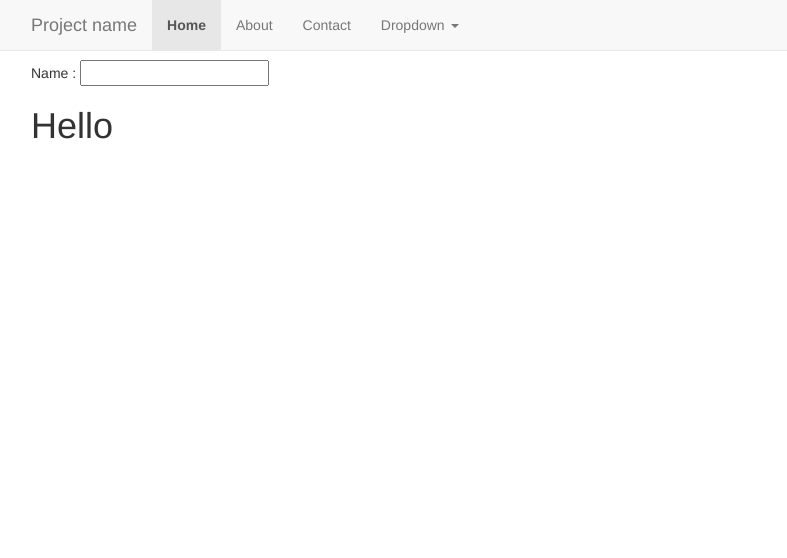
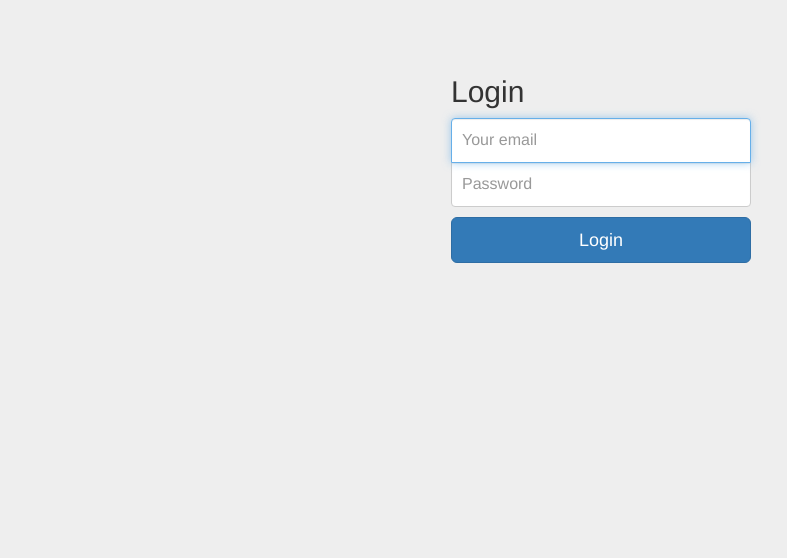
Before and after one commit to allstarsmen/kanban, a CodeIgniter app: page /database/ in a window 1280 px wide. Shown: the top 558 px of the page, without its empty margins (39-826 px from the left). Run offline with CodeIgniter, Linux system fonts and the light colour scheme.

Commit message:
Create Login page, html only

```diff
--- a/css/app.css
+++ b/css/app.css
@@ -33,3 +33,46 @@ body {
   padding-right: 15px;
   padding-left: 15px;
 }
+
+/*SignIn page*/
+.signinPage {
+  padding-top: 40px;
+  padding-bottom: 40px;
+  background-color: #eee;
+}
+
+.form-signin {
+  max-width: 330px;
+  padding: 15px;
+  margin: 0 auto;
+}
+.form-signin .form-signin-heading,
+.form-signin .checkbox {
+  margin-bottom: 10px;
+}
+.form-signin .checkbox {
+  font-weight: normal;
+}
+.form-signin .form-control {
+  position: relative;
+  height: auto;
+  -webkit-box-sizing: border-box;
+     -moz-box-sizing: border-box;
+          box-sizing: border-box;
+  padding: 10px;
+  font-size: 16px;
+}
+.form-signin .form-control:focus {
+  z-index: 2;
+}
+.form-signin input[type="email"] {
+  margin-bottom: -1px;
+  border-bottom-right-radius: 0;
+  border-bottom-left-radius: 0;
+}
+.form-signin input[type="password"] {
+  margin-bottom: 10px;
+  border-top-left-radius: 0;
+  border-top-right-radius: 0;
+}
+/*SignIn page - End*/
--- a/index.html
+++ b/index.html
@@ -5,7 +5,6 @@
     <meta http-equiv="X-UA-comparible" content="IE=edge">
     <meta name="viewport" content="width=device-width, initial-scale=1">
     <title>Vnasoft - Kanban</title>
-    <style>.active { color: red; font-weight: bold; }</style>
     <!-- Add Css files here -->
     <!-- Bootstrap -->
     <link rel="stylesheet" href="lib/bootstrap/dist/css/bootstrap.min.css" media="screen" title="no title">
@@ -21,6 +20,7 @@
     <!-- App JS -->
     <script src="js/app.js"></script>
     <script src="js/config-route.js"></script>
+    <script src="js/controllers.js"></script>
   </head>
   <body ng-app="kanban">
     <ui-view></ui-view>
--- a/js/config-route.js
+++ b/js/config-route.js
@@ -1,7 +1,19 @@
 app.config(function ($stateProvider, $urlRouterProvider) {
-  $urlRouterProvider.otherwise("page/main");
+  $urlRouterProvider.otherwise("access/signin");
 
   $stateProvider
+  // outside pages
+  .state('access', {
+    abstract: true,
+    url: '/access',
+    templateUrl: 'view/access.template.html'
+  })
+  .state('access.signin', {
+    url: '/signin',
+    templateUrl: 'view/access.signin.html',
+    controller: 'SignInController'
+  })
+  // inside pages
   .state('page', {
     abstract: true,
     url: '/page',
--- /dev/null
+++ b/js/controllers.js
@@ -0,0 +1,6 @@
+app.controller("SignInController", function () {
+  var _body = $('body');
+  if (!_body.hasClass('signinPage')) {
+  	_body.addClass('signinPage');
+  }
+});
--- a/js/controllers/main.js
+++ /dev/null
@@ -1,3 +0,0 @@
-app.controller("mainCtrl", function () {
-  console.log("i'm in mainCtrl");
-});
--- /dev/null
+++ b/view/access.signin.html
@@ -0,0 +1,6 @@
+<div class="form-signin">
+	<h2 class="form-signin-heading">Login</h2>
+	<input type="email" name="email" id="email" placeholder="Your email" required autofocus class="form-control">
+	<input type="password" name="password" id="password" placeholder="Password" required class="form-control">
+	<a ui-sref="page.main" class="btn btn-lg btn-block btn-primary">Login</a>
+</div>
--- /dev/null
+++ b/view/access.template.html
@@ -0,0 +1 @@
+<div class="container" ui-view></div>
```
Also changed, not shown: sftp-config.json (added, +45 -0 lines).
